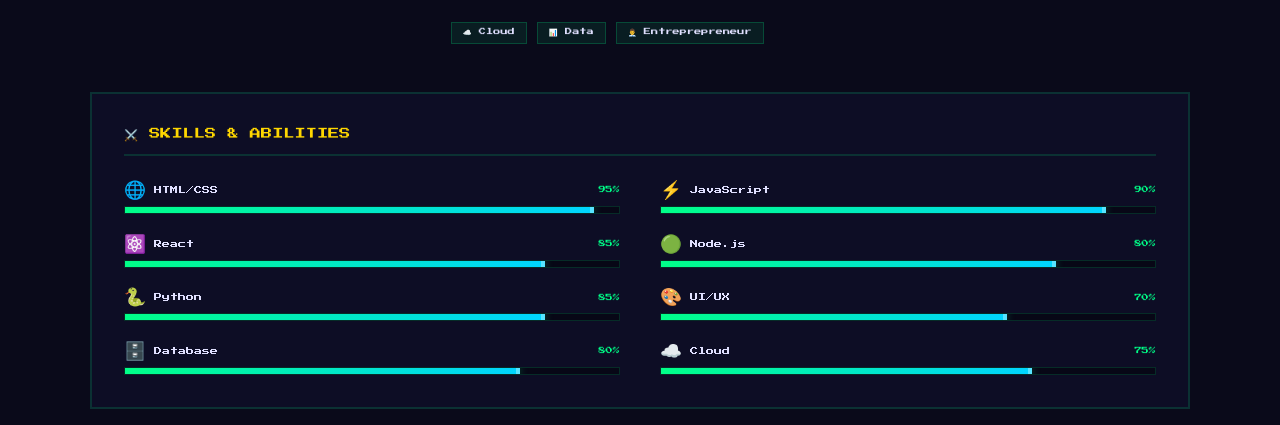
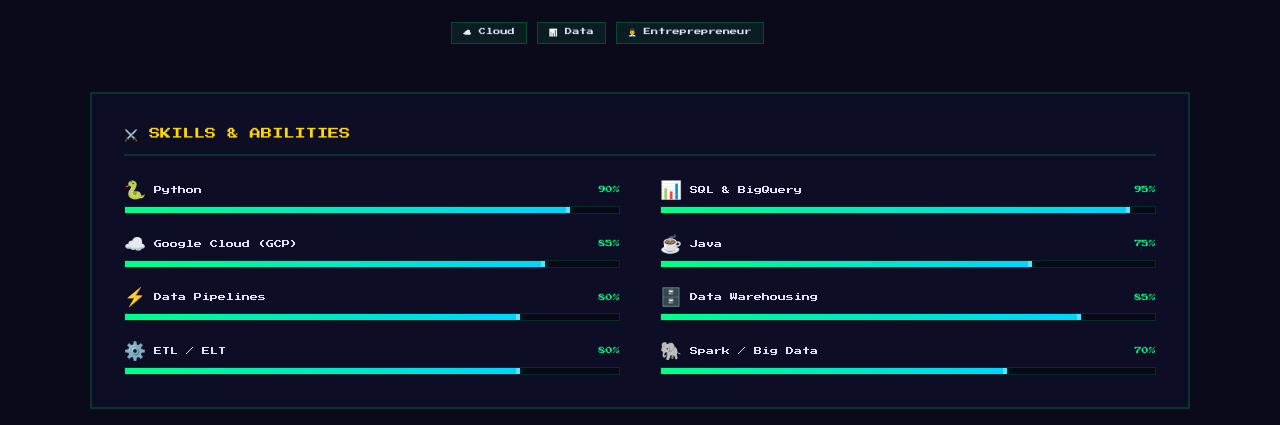
Before and after one commit to KikiAimarWicaksana/Personal_website, a React (Vite) app in the folder frontend/: page / in a window 1280 px wide. Shown: the part 1378-1803 px from the top of the page. Built offline with nearby package versions, Linux system fonts and the light colour scheme; no server answers.

Commit message:
feat: updated skills list with Python, SQL, GCP, and Java for Data Engineering focus

```diff
--- a/frontend/src/sections/About.jsx
+++ b/frontend/src/sections/About.jsx
@@ -1,14 +1,14 @@
 import { useEffect, useRef, useState } from 'react';
 
 const skills = [
-  { icon: '🌐', name: 'HTML/CSS', level: 95 },
-  { icon: '⚡', name: 'JavaScript', level: 90 },
-  { icon: '⚛️', name: 'React', level: 85 },
-  { icon: '🟢', name: 'Node.js', level: 80 },
-  { icon: '🐍', name: 'Python', level: 85 },
-  { icon: '🎨', name: 'UI/UX', level: 70 },
-  { icon: '🗄️', name: 'Database', level: 80 },
-  { icon: '☁️', name: 'Cloud', level: 75 },
+  { icon: '🐍', name: 'Python', level: 90 },
+  { icon: '📊', name: 'SQL & BigQuery', level: 95 },
+  { icon: '☁️', name: 'Google Cloud (GCP)', level: 85 },
+  { icon: '☕', name: 'Java', level: 75 },
+  { icon: '⚡', name: 'Data Pipelines', level: 80 },
+  { icon: '🗄️', name: 'Data Warehousing', level: 85 },
+  { icon: '⚙️', name: 'ETL / ELT', level: 80 },
+  { icon: '🐘', name: 'Spark / Big Data', level: 70 },
 ];
 
 const stats = [
```
